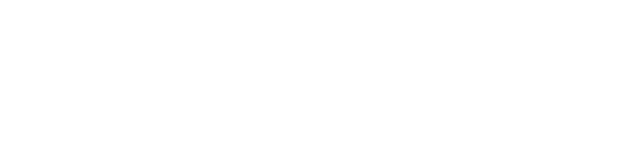
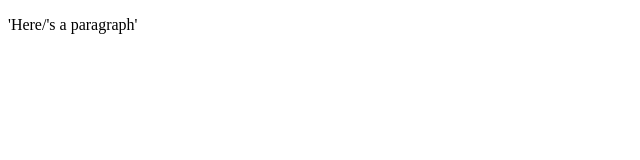
Before and after one commit to jessegay/hello-world-winning, a plain HTML site: page index.html in a window 1280 px wide. Shown: the whole page, without its empty margins (0-640 px from the left). Drawn offline with Linux system fonts and the light colour scheme.

Commit message:
Added some text

```diff
--- a/index.html
+++ b/index.html
@@ -7,6 +7,6 @@
     <title>Document</title>
 </head>
 <body>
-
+    <p>'Here/'s a paragraph'</p>
 </body>
 </html>
```
